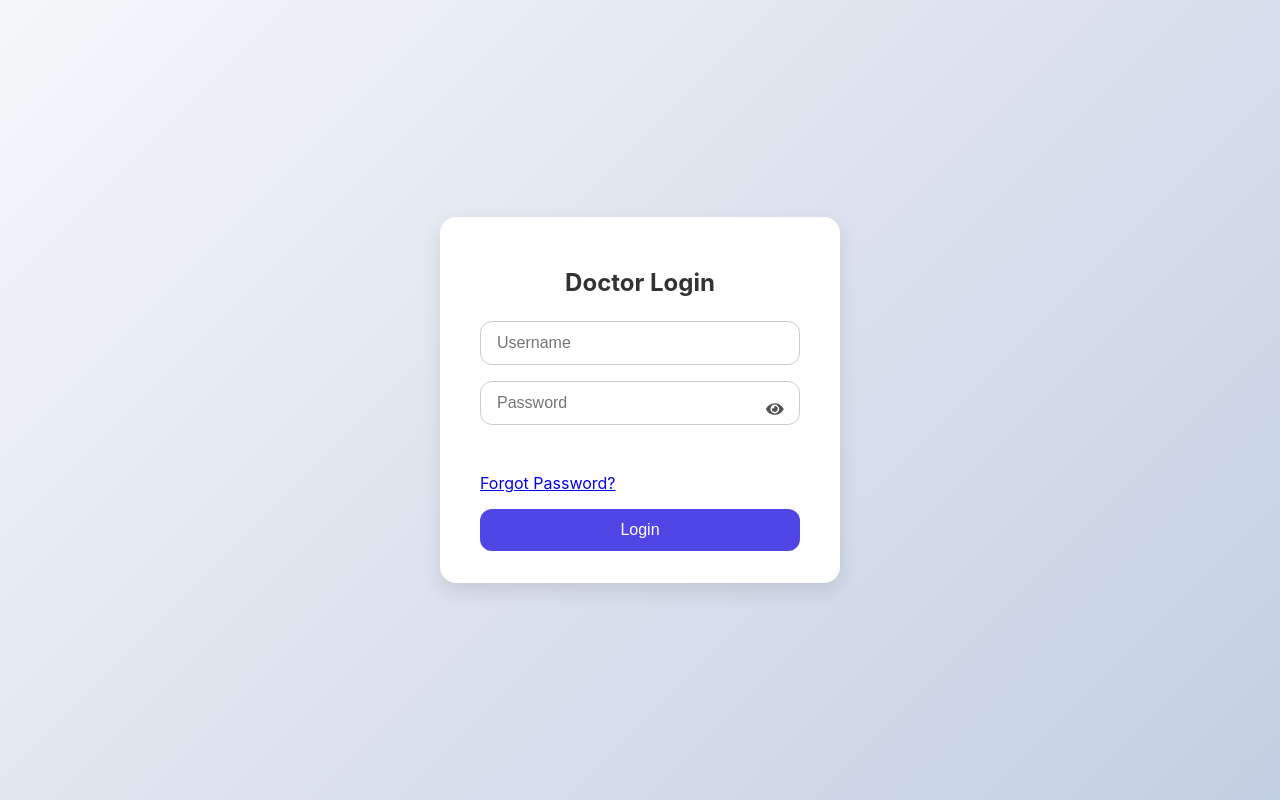
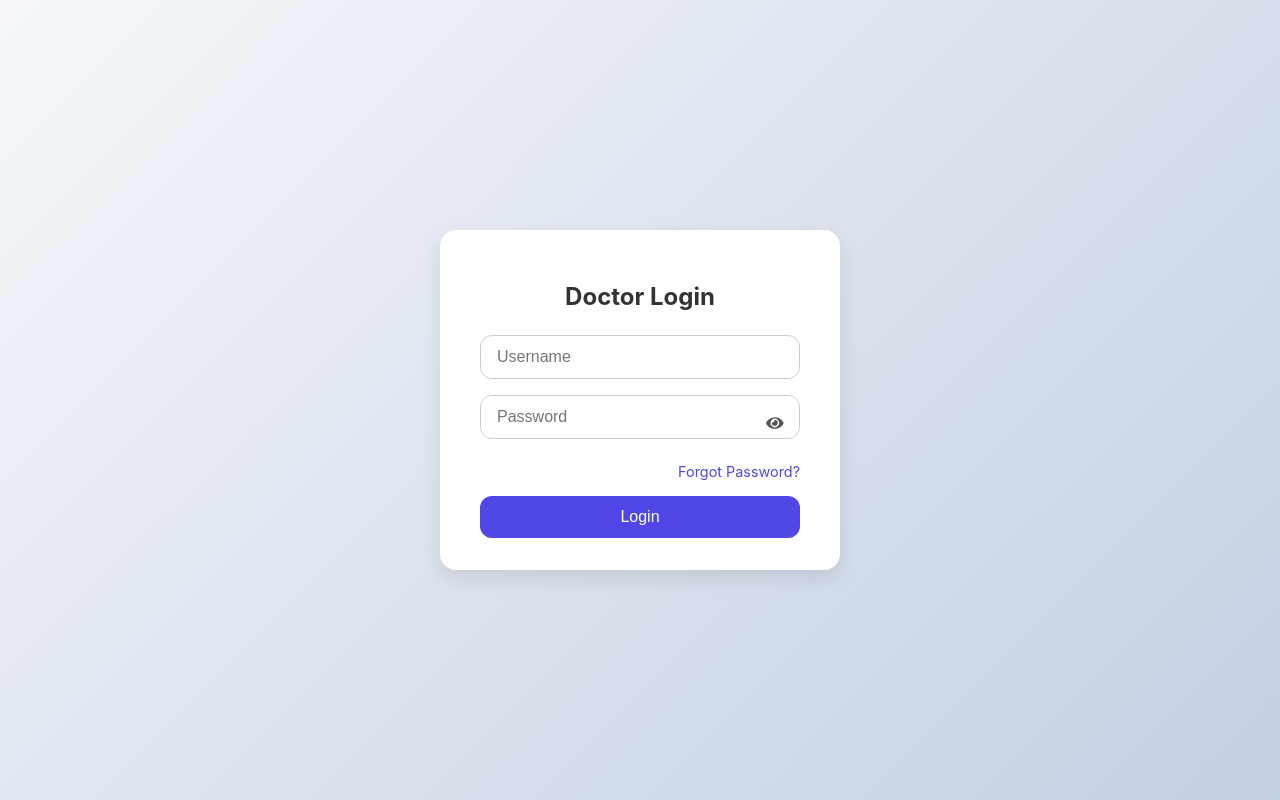
Before and after one commit to Mugeha/health_info_sys, a React (Create React App) app in the folder health-info-frontend/: page /login in a window 1280 px wide. Built offline with nearby package versions, Linux system fonts and the light colour scheme.

Commit message:
Added styling for the forgot password link

```diff
--- a/health-info-frontend/src/components/Login.css
+++ b/health-info-frontend/src/components/Login.css
@@ -79,3 +79,18 @@
   font-size: 1.1rem;
   z-index: 2;
 }
+.forgot-password-text {
+  text-align: right;
+  margin-top: -0.5rem;
+  margin-bottom: 1rem;
+  font-size: 0.9rem;
+}
+
+.forgot-password-text a {
+  color: #4f46e5;
+  text-decoration: none;
+}
+
+.forgot-password-text a:hover {
+  text-decoration: underline;
+}
```
